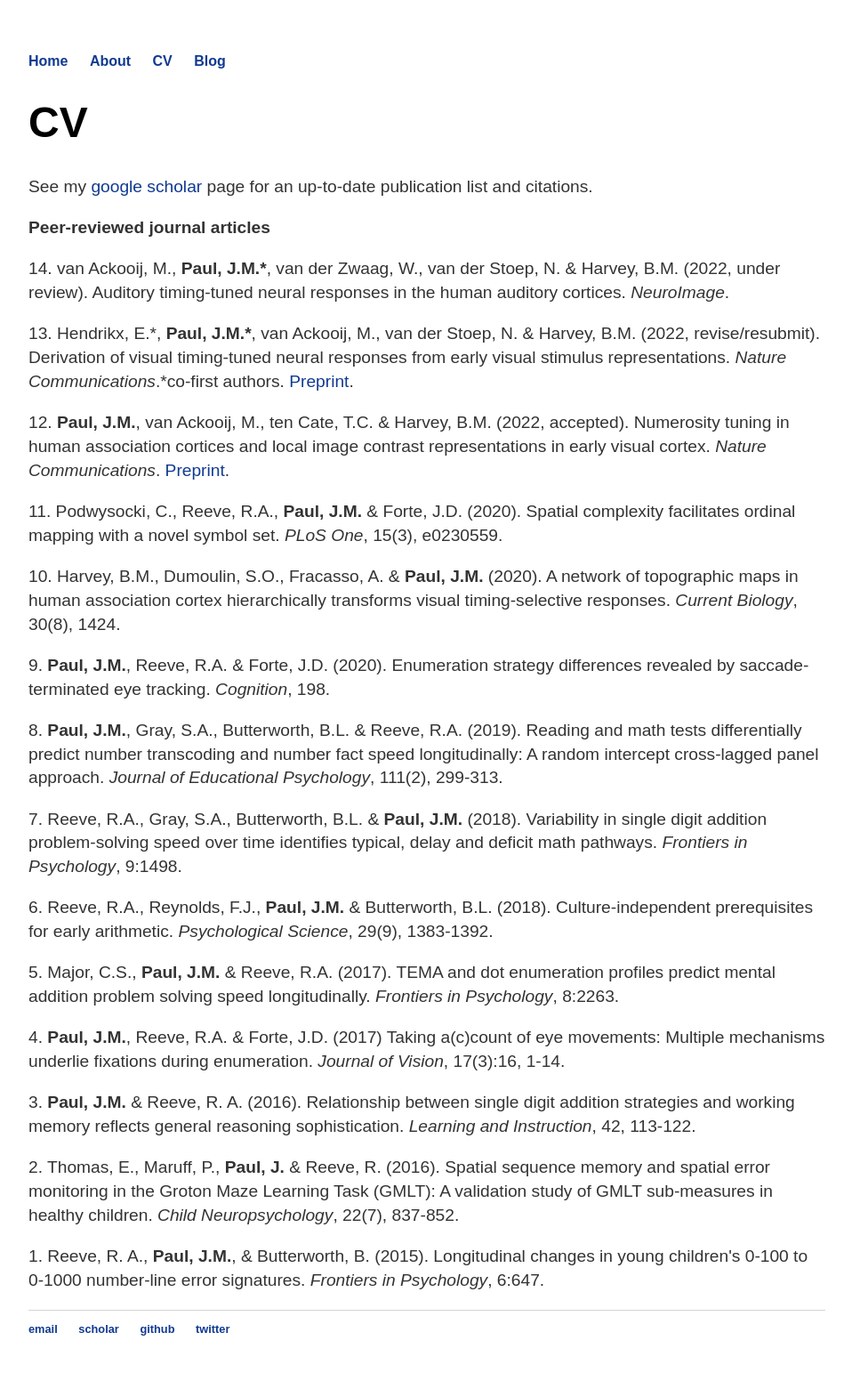
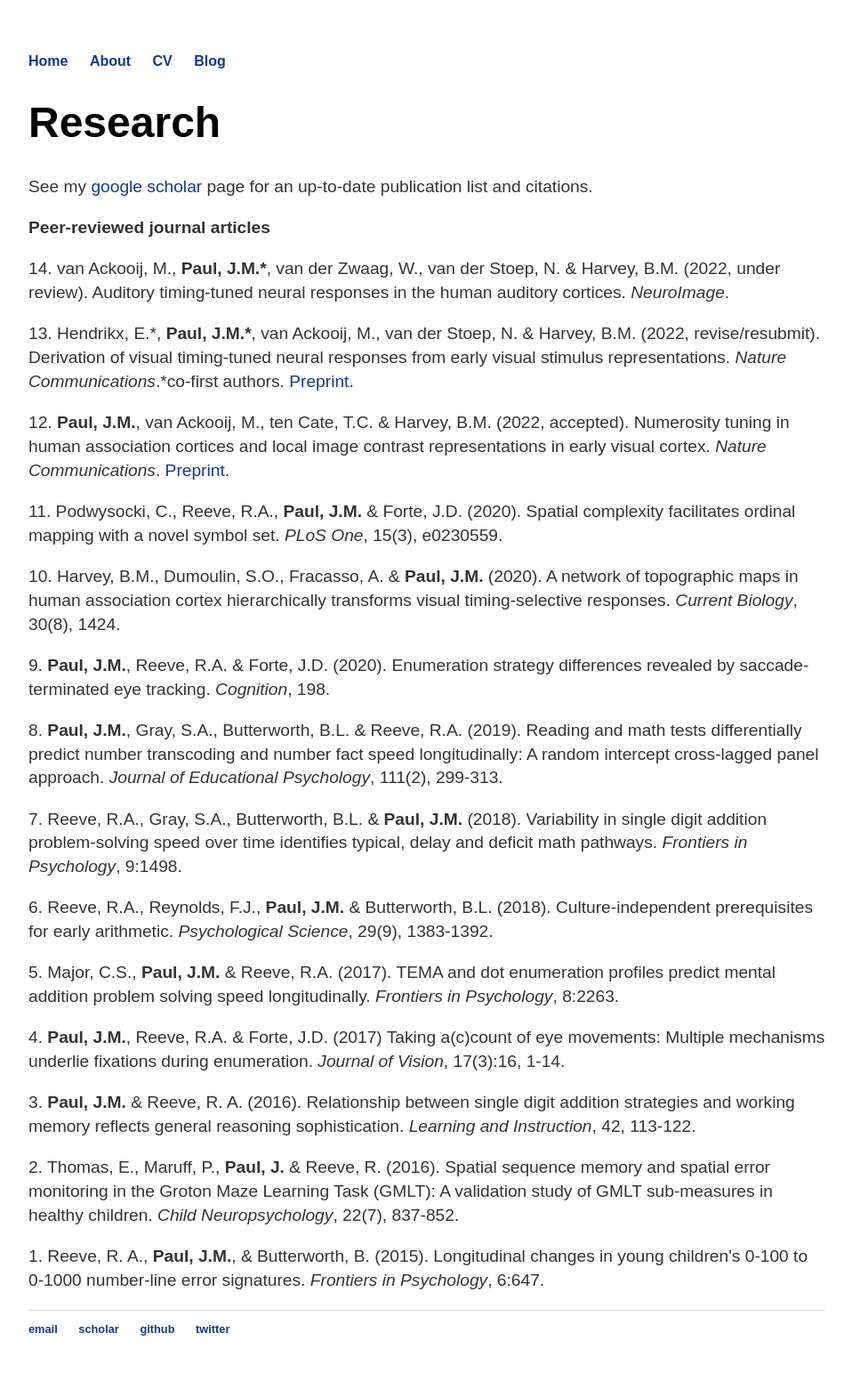
Before and after one commit to jacobmpaul/jacobmpaul.github.io, a Jekyll site: the page built from cv.html, in a window 1280 px wide. Shown: the whole page at 89% size, without its empty margins (160-1118 px from the left). Built offline with Jekyll 4.4.1, drawn with Linux system fonts in a browser that asks for light colours.

Commit message:
Update cv.html

```diff
--- a/cv.html
+++ b/cv.html
@@ -3,7 +3,7 @@ layout: default
 title: Jacob M. Paul
 ---
 <div class="blurb">
-	<h1>CV</h1>
+	<h1>Research</h1>
 	<p> <p>
 	<p>See my <a href="https://scholar.google.com/citations?user=ZIOR3Y4AAAAJ&amp;hl=en">google scholar</a> page for an up-to-date publication list and citations.</p>
 
```
